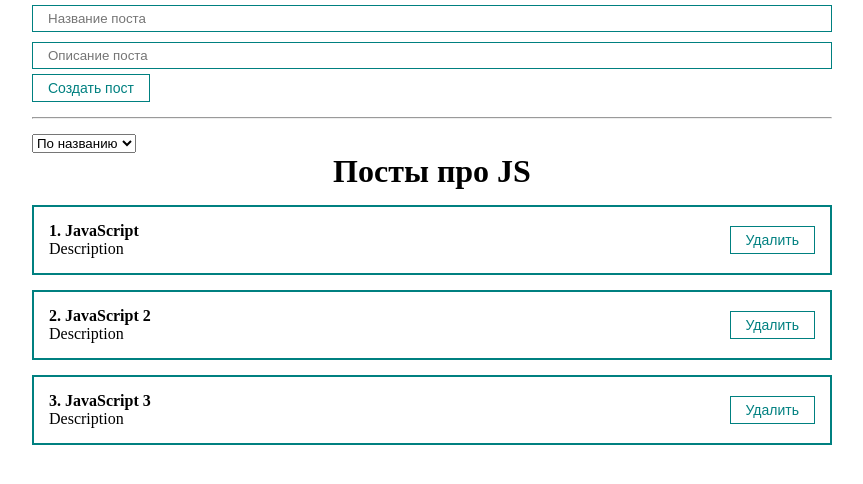
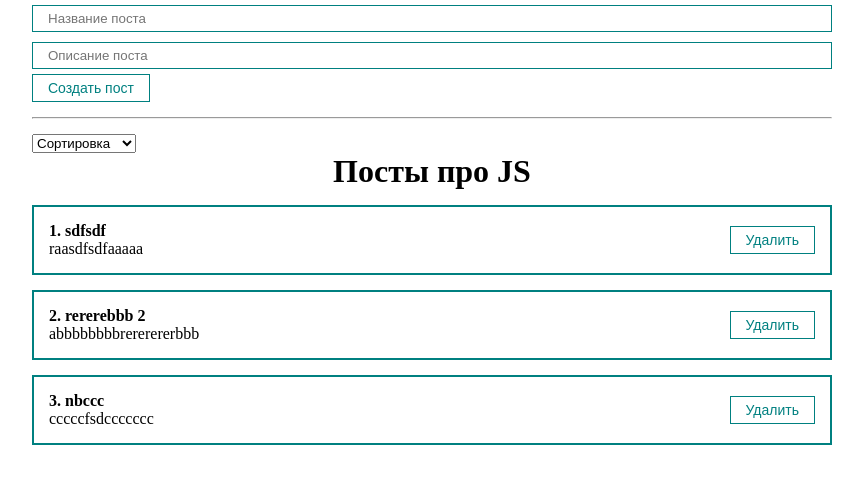
Before and after one commit to DmitryVelichko/react-base, a React (Create React App) app: page / in a window 1280 px wide. Shown: the top 484 px of the page, without its empty margins (208-1071 px from the left). Built offline with nearby package versions, Linux system fonts and the light colour scheme.

Commit message:
new commit

```diff
--- a/src/App.js
+++ b/src/App.js
@@ -1,14 +1,17 @@
 import React, { useState, useRef } from 'react';
 import PostForm from './components/PostForm';
 import PostList from './components/PostList';
+import MySelect from './components/UI/select/MySelect';
 import './styles/App.css';
 
 const App = () => {
   const [posts, setPosts] = useState([
-    { id: 1, title: 'JavaScript', body: 'Description' },
-    { id: 2, title: 'JavaScript 2', body: 'Description' },
-    { id: 3, title: 'JavaScript 3', body: 'Description' },
+    { id: 1, title: 'sdfsdf', body: 'raasdfsdfaaaaa' },
+    { id: 2, title: 'rererebbb 2', body: 'abbbbbbbbrererererbbb' },
+    { id: 3, title: 'nbccc', body: 'cccccfsdccccccc' },
   ]);
+
+  const [selectedSort, setSelectedSort] = useState('')
 
   const createPost = (newPost) => {
     setPosts([...posts, newPost]);
@@ -18,15 +21,25 @@
     setPosts(posts.filter((p) => p.id !== post.id));
   };
 
+  const sortPosts = (sort) => {
+    setSelectedSort(sort)
+    setPosts([...posts].sort((a, b) => a[sort].localeCompare(b[sort])))
+  }
+
   return (
     <div className='App'>
       <PostForm create={createPost} />
-      <hr style={{margin: '15px 0'}} />
+      <hr style={{ margin: '15px 0' }} />
       <div>
-        <select>
-          <option value='value1'>По названию</option>
-          <option value='value2'>По описанию</option>
-        </select>
+        <MySelect
+          defaultValue='Сортировка'
+          options={[
+            { value: 'title', name: 'По названию' },
+            { value: 'body', name: 'По описанию' },
+          ]}
+          value={selectedSort}
+          onChange={sortPosts}
+        />
       </div>
       {posts.length ? (
         <PostList remove={removePost} posts={posts} title='Посты про JS' />
--- a/src/components/UI/select/MySelect.jsx
+++ b/src/components/UI/select/MySelect.jsx
@@ -1,11 +1,11 @@
 import React from 'react';
 
-const MySelect = ({ options, defaultValue }) => {
+const MySelect = ({ options, defaultValue, value, onChange }) => {
   return (
-    <select>
-      <option value=''>{defaultValue}</option>
+    <select value={value} onChange={event => onChange(event.target.value)}>
+      <option disabled value=''>{defaultValue}</option>
       {options.map((option) => (
-        <option value={option.value}>{option.name}</option>
+        <option key={option.value} value={option.value}>{option.name}</option>
       ))}
     </select>
   );
```
